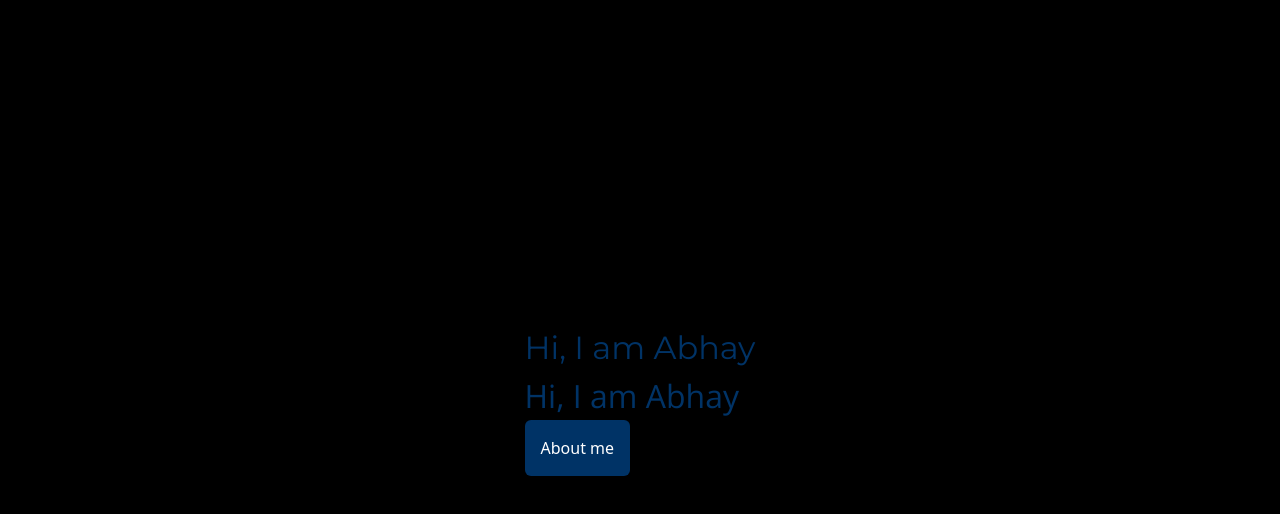
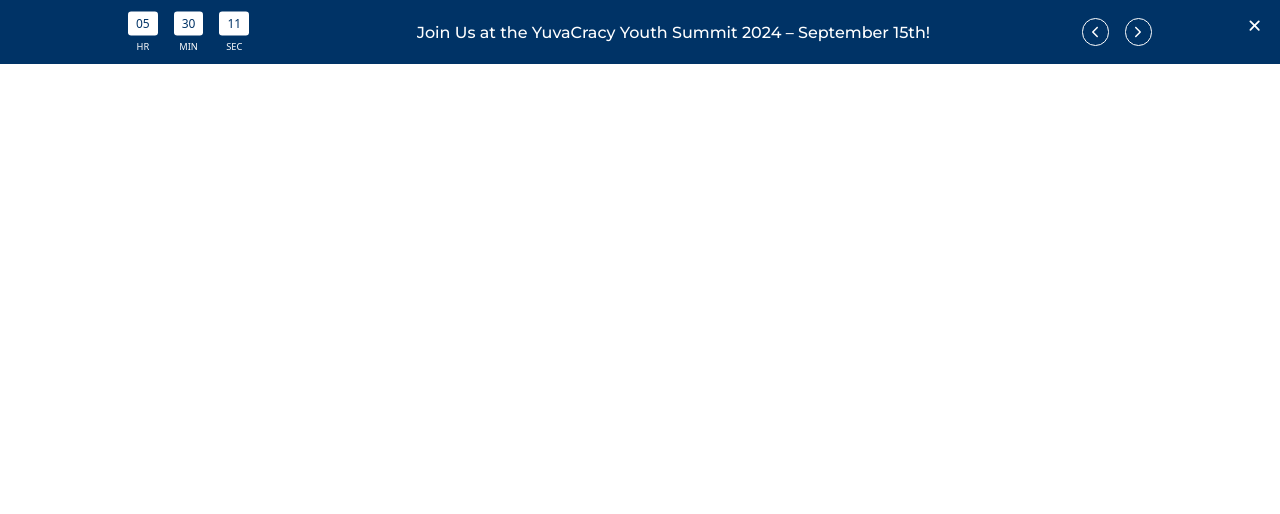
Before and after one commit to YuvaCracy/yuvacracy-landing-final, a Next.js app: page / in a window 1280 px wide. Shown: the top 514 px of the page. Built offline with nearby package versions, Linux system fonts and the light colour scheme.

Commit message:
added promotional slider

```diff
--- a/app/globals.css
+++ b/app/globals.css
@@ -11,3 +11,32 @@
 body {
   -webkit-tap-highlight-color: transparent;
 }
+
+
+
+/* emabla css code */
+.promo-embla {
+  margin: auto;
+  --promo-slide-height: 3rem;
+  --promo-slide-spacing: 3rem;
+  --promo-slide-size: 1rem;
+}
+
+.promo-embla__viewport {
+  overflow: hidden;
+}
+
+.promo-embla__container {
+  display: flex;
+  touch-action: pan-x pinch-zoom;
+  margin-top: calc(var(--promo-slide-spacing) * -1);
+  height: calc(var(--promo-slide-spacing) + var(--promo-slide-height));
+  flex-direction: column;
+
+}
+
+.promo-embla__slide {
+  transform: translate3d(0, 0, 0);
+  /* flex: 0 0 var(--promo-slide-size); */
+  padding-top: var(--promo-slide-spacing);
+}
--- a/app/page.js
+++ b/app/page.js
@@ -1,18 +1,13 @@
 'use client'
 
 import React from 'react'
-import { useRouter } from 'nextjs-toploader/app'
+import PromotionalContent from '@/components/home/promotional'
 
 
 const AppPage = () => {
-  const router = useRouter()
   return (
-    <div className=' w-[100%] h-[100vh] flex justify-center items-center bg-black '>
-      <div className='' >
-        <h1 className=' text-[2rem] font-montserrat text-primary w-fit h-fit' >Hi, I am Abhay</h1>
-        <h1 className=' text-[2rem] font-openSans text-primary w-fit h-fit' >Hi, I am Abhay</h1>
-        <button onClick={() => router.push('/about')} className='p-4 text-white rounded-md bg-primary' >About me </button>
-      </div>
+    <div className=' w-[100%] h-[100vh] bg-white'>
+      <PromotionalContent />
 
     </div>
   )
--- /dev/null
+++ b/components/home/promotional/index.js
@@ -0,0 +1,129 @@
+'use client'
+
+import React, { useState, useEffect } from 'react'
+import useEmblaCarousel from 'embla-carousel-react'
+import { NextButton, PrevButton, usePrevNextButtons } from "./slider/ArrowButton.js"
+import Autoplay from "embla-carousel-autoplay";
+import { IoClose } from "react-icons/io5";
+
+const slides = [
+  {
+    id: 1,
+    title: 'Join Us at the YuvaCracy Youth Summit 2024 – September 15th!',
+    content: 'Slide 1 content',
+    hour: "05",
+    minutes: "30",
+    seconds: "11",
+  },
+  {
+    id: 2,
+    title: "Indian budget Analysis",
+    content: 'Slide 2 content',
+    hour: "06",
+    minutes: "15",
+    seconds: "45",
+  },
+  {
+    id: 3,
+    title: 'Reservation Act should be removed',
+    content: 'Slide 3 content',
+    hour: "3",
+    minutes: "29",
+    seconds: "48",
+  }
+]
+
+const option = { axis: 'y', loop: true };
+
+const PromotionalContent = () => {
+  const [emblaRef, emblaApi] = useEmblaCarousel(option);
+  const {
+    prevBtnDisabled,
+    nextBtnDisabled,
+    onPrevButtonClick,
+    onNextButtonClick
+  } = usePrevNextButtons(emblaApi)
+
+  const [showPromo, setShowPromo] = useState(true);
+
+  // useEffect(() => {
+  //   const promoStatus = localStorage.getItem("showPromo");
+
+  //   if (promoStatus === null) {
+  //     localStorage.setItem("showPromo", true);
+  //   } else if (promoStatus === "false") {
+  //     setShowPromo(false);
+  //   }
+  // }, []);
+
+  const handleClose = () => {
+    // localStorage.setItem("showPromo", "false");
+    setShowPromo(false);
+  }
+
+  if (showPromo === undefined) return null;
+
+  if (!showPromo) return null;
+
+  return (
+    <div className="relative flex items-center justify-center w-full h-16 px-32 bg-primary">
+      {/* Slider code */}
+      <div className='flex w-full'>
+        <div className="flex justify-between w-full promo-embla">
+          <div className="w-full promo-embla__viewport" ref={emblaRef}>
+            <div className="w-full promo-embla__container">
+              {slides.map((data, index) => (
+                <div className='w-[100%]' key={index}>
+
+                  <div className="flex w-[100%] items-center gap-[1rem] justify-between promo-embla__slide" >
+                    {/* Coundown timer code */}
+                    <div className='flex items-center justify-center gap-[1rem]  font-[600] ' >
+
+                      <div className='flex flex-col text-[.58rem] font-[500] items-center gap-[.2rem] text-white ' >
+                        <div className=' bg-white text-[.75rem]  fo text-primary py-[.2rem] px-[.5rem] rounded-[.2rem] ' >
+                          {data.hour}
+                        </div>
+                        HR
+                      </div>
+
+                      <div className='flex flex-col text-[.58rem] font-[500] items-center gap-[.2rem] text-white ' >
+                        <div className=' bg-white text-[.75rem]   text-primary py-[.2rem] px-[.5rem] rounded-[.2rem] ' >
+                          {data.minutes}
+                        </div>
+                        MIN
+                      </div>
+
+                      <div className='flex flex-col text-[.58rem] font-[500] items-center gap-[.2rem] text-white ' >
+                        <div className=' bg-white text-[.75rem]   text-primary py-[.2rem] px-[.5rem] rounded-[.2rem] ' >
+                          {data.seconds}
+                        </div>
+                        SEC
+                      </div>
+
+                    </div>
+                    <div className='text-white  font-montserrat font-[500] mx-auto  ' >
+                      <h2 className=' line-clamp-1' >{data.title}</h2>
+                    </div>
+                  </div>
+                </div>
+              ))}
+            </div>
+          </div>
+
+          <div className="flex items-center">
+            <div className="flex gap-4">
+              <PrevButton onClick={onPrevButtonClick} disabled={prevBtnDisabled} />
+              <NextButton onClick={onNextButtonClick} disabled={nextBtnDisabled} />
+            </div>
+          </div>
+        </div>
+      </div>
+
+      <button onClick={handleClose} className=" absolute right-[1rem] text-[1.2rem] top-[1rem] text-white">
+        <IoClose />
+      </button>
+    </div>
+  )
+}
+
+export default PromotionalContent
--- /dev/null
+++ b/components/home/promotional/slider/ArrowButton.js
@@ -0,0 +1,71 @@
+'use client'
+
+import React, { useCallback, useEffect, useState } from 'react'
+import { IoIosArrowForward } from "react-icons/io";
+import { IoIosArrowBack } from "react-icons/io";
+
+
+
+export const usePrevNextButtons = (emblaApi) => {
+  const [prevBtnDisabled, setPrevBtnDisabled] = useState(true)
+  const [nextBtnDisabled, setNextBtnDisabled] = useState(true)
+
+  const onPrevButtonClick = useCallback(() => {
+    if (!emblaApi) return
+    emblaApi.scrollPrev()
+  }, [emblaApi])
+
+  const onNextButtonClick = useCallback(() => {
+    if (!emblaApi) return
+    emblaApi.scrollNext()
+  }, [emblaApi])
+
+  const onSelect = useCallback((emblaApi) => {
+    setPrevBtnDisabled(!emblaApi.canScrollPrev())
+    setNextBtnDisabled(!emblaApi.canScrollNext())
+  }, [])
+
+  useEffect(() => {
+    if (!emblaApi) return
+
+    onSelect(emblaApi)
+    emblaApi.on('reInit', onSelect).on('select', onSelect)
+  }, [emblaApi, onSelect])
+
+  return {
+    prevBtnDisabled,
+    nextBtnDisabled,
+    onPrevButtonClick,
+    onNextButtonClick
+  }
+}
+
+export const PrevButton = (props) => {
+  const { children, ...restProps } = props
+
+  return (
+    <button
+      className="flex justify-center items-center text-white active:scale-[.9] duration-300 w-[1.7rem] h-[1.7rem] border-[white] border-[1px] rounded-full  "
+      type="button"
+      {...restProps}
+    >
+      <IoIosArrowBack />
+      {children}
+    </button>
+  )
+}
+
+export const NextButton = (props) => {
+  const { children, ...restProps } = props
+
+  return (
+    <button
+      className="flex justify-center items-center text-white active:scale-[.9] duration-300 w-[1.7rem] h-[1.7rem] border-[white] border-[1px] rounded-full "
+      type="button"
+      {...restProps}
+    >
+      <IoIosArrowForward />
+      {children}
+    </button>
+  )
+}
--- a/package.json
+++ b/package.json
@@ -9,11 +9,15 @@
     "lint": "next lint"
   },
   "dependencies": {
+    "embla-carousel": "^8.2.0",
+    "embla-carousel-autoplay": "^8.2.0",
+    "embla-carousel-react": "^8.2.0",
     "next": "14.2.7",
     "next-nprogress-bar": "^2.3.13",
     "nextjs-toploader": "^3.6.15",
     "react": "^18",
-    "react-dom": "^18"
+    "react-dom": "^18",
+    "react-icons": "^5.3.0"
   },
   "devDependencies": {
     "eslint": "^8",
```
Also changed, not shown: 1 other file (tests, documents, lock files or other folders).
